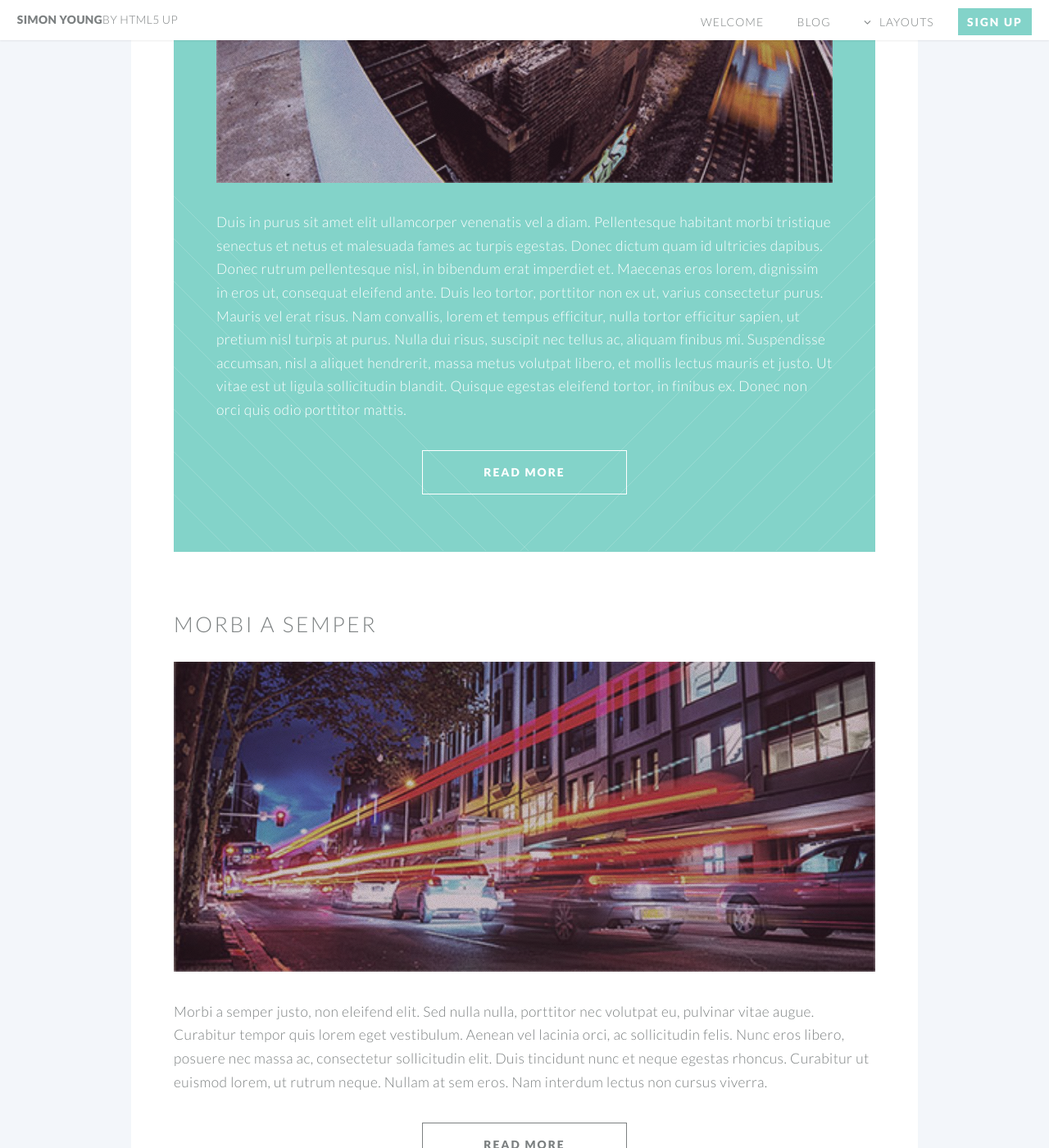
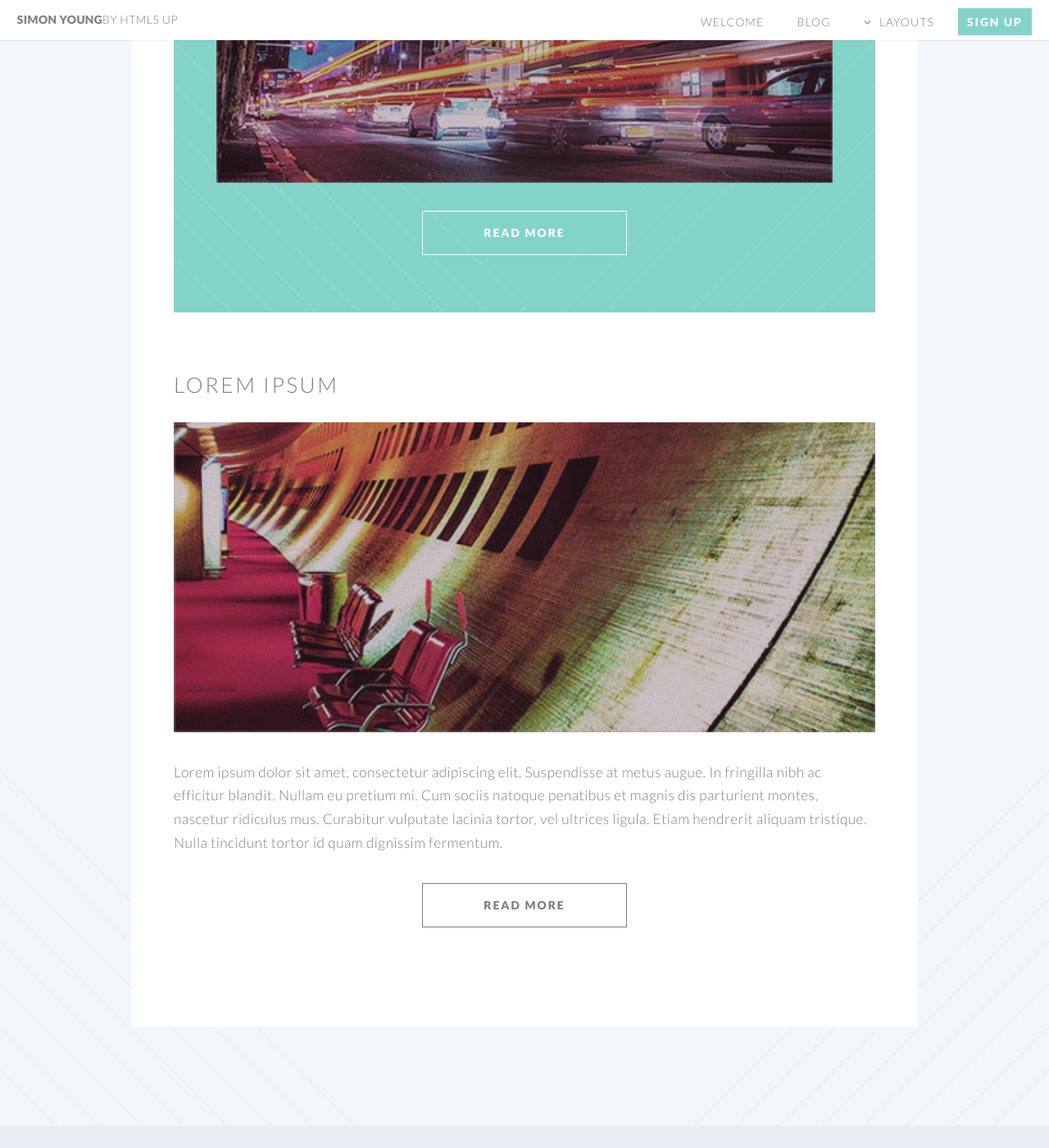
Before and after one commit to siyounguk/siyounguk.github.io, a Jekyll site: the page built from blog.html, in a window 1280 px wide and 1400 px high, scrolled down 621 px. Shown: the whole window at 82% size. Built offline with Jekyll 4.4.1, drawn with Linux system fonts in a browser that asks for light colours; some of the changed text lies outside the part shown.

Commit message:
deleted some files

```diff
--- a/_posts/2014-08-07-first-post.markdown
+++ b/_posts/2014-08-07-first-post.markdown
@@ -2,7 +2,6 @@
 layout: post
 title:  "Lorem Ipsum"
 date:   2014-08-31 14:36:23
-permalink: /first-post.html
 ---
 <span class="image featured"><img src="/images/pic02.jpg" alt=""></span>
 Lorem ipsum dolor sit amet, consectetur adipiscing elit. Suspendisse at metus augue. In fringilla nibh ac efficitur blandit. Nullam eu pretium mi. Cum sociis natoque penatibus et magnis dis parturient montes, nascetur ridiculus mus. Curabitur vulputate lacinia tortor, vel ultrices ligula. Etiam hendrerit aliquam tristique. Nulla tincidunt tortor id quam dignissim fermentum.
--- a/_posts/2014-08-31-duis-in-purus.markdown
+++ /dev/null
@@ -1,14 +0,0 @@
----
-layout: post
-title:  "Duis in purus"
-date:   2014-09-07 14:36:23
-categories: Duis
----
-<span class="image featured"><img src="/images/pic01.jpg" alt=""></span>
-Duis in purus sit amet elit ullamcorper venenatis vel a diam. Pellentesque habitant morbi tristique senectus et netus et malesuada fames ac turpis egestas. Donec dictum quam id ultricies dapibus. Donec rutrum pellentesque nisl, in bibendum erat imperdiet et. Maecenas eros lorem, dignissim in eros ut, consequat eleifend ante. Duis leo tortor, porttitor non ex ut, varius consectetur purus. Mauris vel erat risus. Nam convallis, lorem et tempus efficitur, nulla tortor efficitur sapien, ut pretium nisl turpis at purus. Nulla dui risus, suscipit nec tellus ac, aliquam finibus mi. Suspendisse accumsan, nisl a aliquet hendrerit, massa metus volutpat libero, et mollis lectus mauris et justo. Ut vitae est ut ligula sollicitudin blandit. Quisque egestas eleifend tortor, in finibus ex. Donec non orci quis odio porttitor mattis.
-
-Duis ut blandit lorem. Suspendisse potenti. Donec maximus blandit neque dapibus hendrerit. Praesent dignissim turpis eu nisl varius tempor. Interdum et malesuada fames ac ante ipsum primis in faucibus. Curabitur in volutpat felis. Sed eget neque vel risus fermentum maximus a vel arcu. Vivamus non lorem mattis, vehicula metus eu, pellentesque mauris. Nunc fermentum efficitur justo, et rutrum mi finibus non. Sed vehicula eros id elit elementum rhoncus. Nullam quis tellus vitae metus eleifend pharetra eget interdum nulla. Integer sit amet imperdiet urna.
-
-Morbi a semper justo, non eleifend elit. Sed nulla nulla, porttitor nec volutpat eu, pulvinar vitae augue. Curabitur tempor quis lorem eget vestibulum. Aenean vel lacinia orci, ac sollicitudin felis. Nunc eros libero, posuere nec massa ac, consectetur sollicitudin elit. Duis tincidunt nunc et neque egestas rhoncus. Curabitur ut euismod lorem, ut rutrum neque. Nullam at sem eros. Nam interdum lectus non cursus viverra.
-
-Duis eget magna at arcu tincidunt ultricies. Curabitur in facilisis sem, nec bibendum eros. Nunc fringilla imperdiet diam sed viverra. Vivamus lobortis dignissim mi. Lorem ipsum dolor sit amet, consectetur adipiscing elit. Morbi laoreet eu diam eu pellentesque. Duis tempus metus urna, vel faucibus ligula pharetra euismod. Donec rhoncus blandit posuere. Mauris mattis dolor est, dictum venenatis augue facilisis sit amet. Ut ante odio, congue eget arcu nec, semper eleifend urna. Donec rutrum pretium odio non pellentesque. Vestibulum ante ipsum primis in faucibus orci luctus et ultrices posuere cubilia Curae; Nullam pellentesque nulla at tincidunt ultrices. Donec finibus malesuada magna. Phasellus eget tortor in lectus vehicula viverra sit amet sit amet purus.
--- a/_posts/2014-10-29-morbi-a-semper.md
+++ b/_posts/2014-10-29-morbi-a-semper.md
@@ -1,10 +1,5 @@
 ---
-layout: post
-title:  "Morbi a Semper"
-date:   2014-08-31 14:36:23
+
 ---
 
 <span class="image featured"><img src="/images/pic03.jpg" alt=""></span>
-Morbi a semper justo, non eleifend elit. Sed nulla nulla, porttitor nec volutpat eu, pulvinar vitae augue. Curabitur tempor quis lorem eget vestibulum. Aenean vel lacinia orci, ac sollicitudin felis. Nunc eros libero, posuere nec massa ac, consectetur sollicitudin elit. Duis tincidunt nunc et neque egestas rhoncus. Curabitur ut euismod lorem, ut rutrum neque. Nullam at sem eros. Nam interdum lectus non cursus viverra.
-
-Duis eget magna at arcu tincidunt ultricies. Curabitur in facilisis sem, nec bibendum eros. Nunc fringilla imperdiet diam sed viverra. Vivamus lobortis dignissim mi. Lorem ipsum dolor sit amet, consectetur adipiscing elit. Morbi laoreet eu diam eu pellentesque. Duis tempus metus urna, vel faucibus ligula pharetra euismod. Donec rhoncus blandit posuere. Mauris mattis dolor est, dictum venenatis augue facilisis sit amet. Ut ante odio, congue eget arcu nec, semper eleifend urna. Donec rutrum pretium odio non pellentesque. Vestibulum ante ipsum primis in faucibus orci luctus et ultrices posuere cubilia Curae; Nullam pellentesque nulla at tincidunt ultrices. Donec finibus malesuada magna. Phasellus eget tortor in lectus vehicula viverra sit amet sit amet purus.
```
Also changed, not shown: 7 other files.
